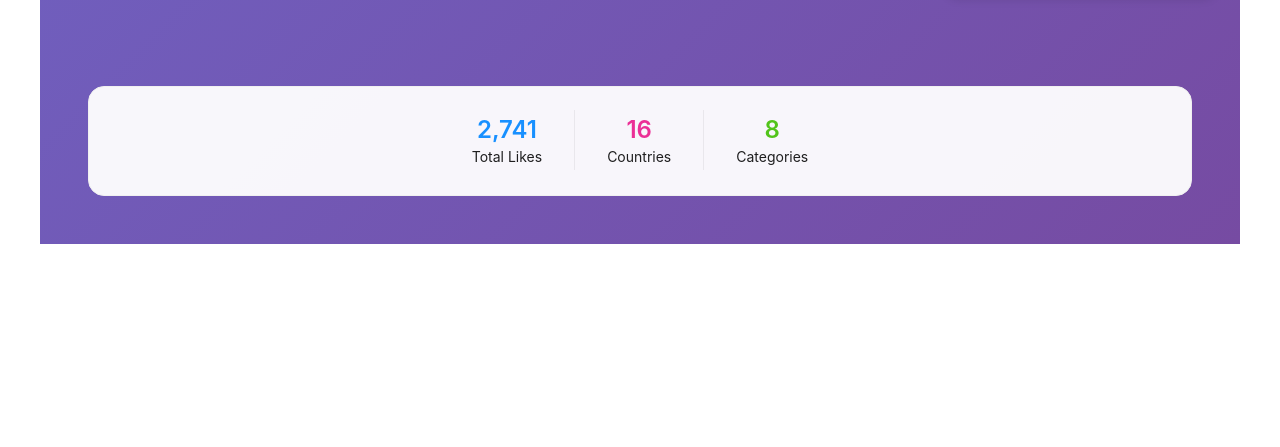
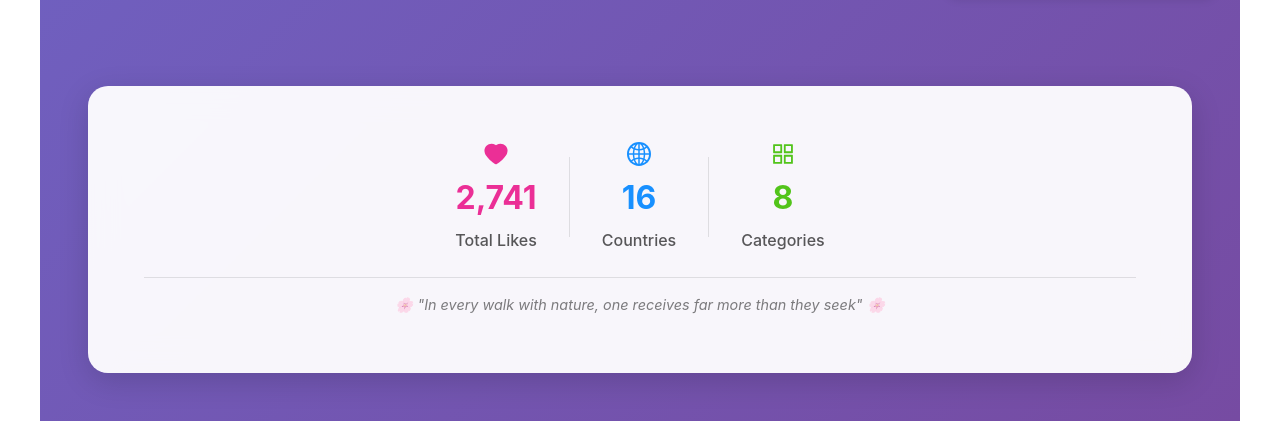
Before and after one commit to nguyew/Orchids, a React (Vite) app: page / in a window 1280 px wide. Shown: the part 2518-2965 px from the top of the page. Before the commit the page ends 2802 px from the top, so only its background shows below. Built offline with nearby package versions, Linux system fonts and the light colour scheme.

Commit message:
Update OrchidsFooter.jsx

```diff
--- a/src/Orchids/OrchidsFooter.jsx
+++ b/src/Orchids/OrchidsFooter.jsx
@@ -1,29 +1,119 @@
 import { Card, Divider, Space, Typography } from "antd";
+import { HeartFilled, GlobalOutlined, AppstoreOutlined } from "@ant-design/icons";
 const { Title, Text } = Typography;
 
-const OrchidsFooter = ({ totalLikes }) => (
-  <div style={{ textAlign: "center", marginTop: 48, padding: 24 }}>
-    <Card style={{ background: "rgba(255,255,255,0.95)", borderRadius: 16 }}>
-      <Space size="large">
-        <div>
-          <Title level={3} style={{ margin: 0, color: "#1890ff" }}>
-            {totalLikes.toLocaleString()}
-          </Title>
-          <Text>Total Likes</Text>
-        </div>
-        <Divider type="vertical" style={{ height: 60 }} />
-        <div>
-          <Title level={3} style={{ margin: 0, color: "#eb2f96" }}>16</Title>
-          <Text>Countries</Text>
-        </div>
-        <Divider type="vertical" style={{ height: 60 }} />
-        <div>
-          <Title level={3} style={{ margin: 0, color: "#52c41a" }}>8</Title>
-          <Text>Categories</Text>
-        </div>
+const OrchidsFooter = ({ totalLikes, isDarkMode }) => {
+  const cardStyle = {
+    background: isDarkMode
+      ? "rgba(255,255,255,0.08)"
+      : "rgba(255,255,255,0.95)",
+    borderRadius: 20,
+    border: isDarkMode
+      ? "1px solid rgba(255,255,255,0.1)"
+      : "none",
+    backdropFilter: "blur(15px)",
+    boxShadow: isDarkMode
+      ? "0 12px 40px rgba(0,0,0,0.4)"
+      : "0 8px 30px rgba(0,0,0,0.15)",
+    padding: "2rem",
+    transition: "all 0.3s ease"
+  };
+
+  const StatItem = ({ icon, value, label, color }) => (
+    <div style={{ textAlign: "center" }}>
+      <Space direction="vertical" size="small">
+        {icon}
+        <Title
+          level={3}
+          style={{
+            margin: 0,
+            color: isDarkMode ? "#f0f0f0" : color,
+            fontSize: "2rem",
+            fontWeight: "bold"
+          }}
+        >
+          {value}
+        </Title>
+        <Text
+          style={{
+            color: isDarkMode ? "rgba(255,255,255,0.7)" : "rgba(0,0,0,0.65)",
+            fontSize: "1rem",
+            fontWeight: "500"
+          }}
+        >
+          {label}
+        </Text>
       </Space>
-    </Card>
-  </div>
-);
+    </div>
+  );
+
+  return (
+    <div style={{ textAlign: "center", marginTop: 48, padding: 24 }}>
+      <Card style={cardStyle} hoverable>
+        <Space size="large" wrap>
+          <StatItem
+            icon={<HeartFilled style={{ fontSize: "1.5rem", color: "#eb2f96" }} />}
+            value={totalLikes.toLocaleString()}
+            label="Total Likes"
+            color="#eb2f96"
+          />
+
+          <Divider
+            type="vertical"
+            style={{
+              height: 80,
+              borderColor: isDarkMode
+                ? "rgba(255,255,255,0.2)"
+                : "rgba(0,0,0,0.1)"
+            }}
+          />
+
+          <StatItem
+            icon={<GlobalOutlined style={{ fontSize: "1.5rem", color: "#1890ff" }} />}
+            value="16"
+            label="Countries"
+            color="#1890ff"
+          />
+
+          <Divider
+            type="vertical"
+            style={{
+              height: 80,
+              borderColor: isDarkMode
+                ? "rgba(255,255,255,0.2)"
+                : "rgba(0,0,0,0.1)"
+            }}
+          />
+
+          <StatItem
+            icon={<AppstoreOutlined style={{ fontSize: "1.5rem", color: "#52c41a" }} />}
+            value="8"
+            label="Categories"
+            color="#52c41a"
+          />
+        </Space>
+
+        <Divider
+          style={{
+            borderColor: isDarkMode
+              ? "rgba(255,255,255,0.2)"
+              : "rgba(0,0,0,0.1)",
+            margin: "1.5rem 0 1rem 0"
+          }}
+        />
+
+        <Text
+          style={{
+            color: isDarkMode ? "rgba(255,255,255,0.6)" : "rgba(0,0,0,0.5)",
+            fontSize: "0.9rem",
+            fontStyle: "italic"
+          }}
+        >
+          🌸 "In every walk with nature, one receives far more than they seek" 🌸
+        </Text>
+      </Card>
+    </div>
+  );
+};
 
 export default OrchidsFooter;
```
